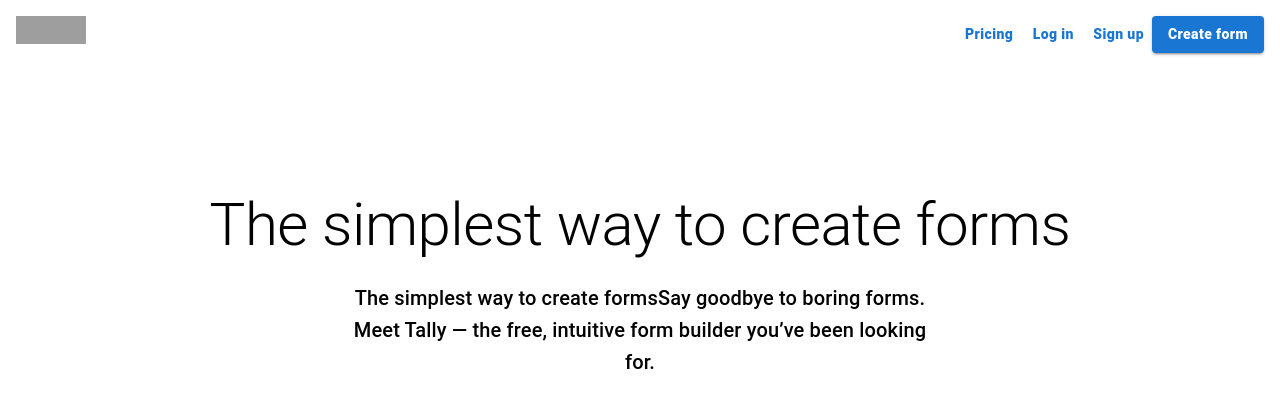
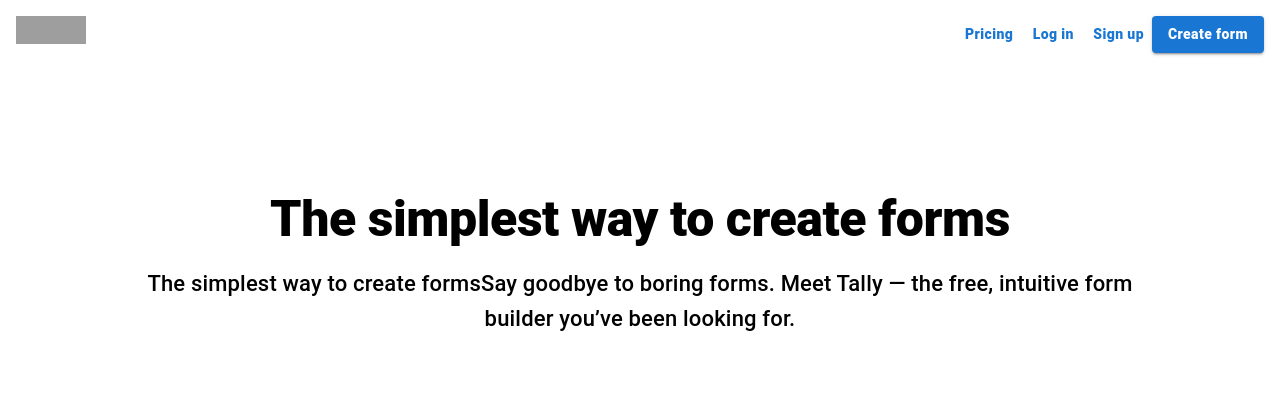
Before and after one commit to zeromcy/WebSite, a React (Create React App) app: page / in a window 1280 px wide. Shown: the top 398 px of the page. Built offline with nearby package versions, Linux system fonts and the light colour scheme; grey boxes are pictures that could not be loaded.

Commit message:
style: 调整head的字体自适应;

```diff
--- a/src/components/head/index.js
+++ b/src/components/head/index.js
@@ -25,7 +25,18 @@
                     </Typography>
 
             }
-            <Typography variant="h2" gutterBottom align="center">
+            <Typography variant="h2" gutterBottom align="center"
+            sx={{
+                fontSize:{
+                    xs:'26px',
+                    sm:'32px',
+                    md:'32px',
+                    lg:'50px',
+                    xl:'64px',
+                },
+                fontWeight:900
+            }}
+            >
                 The simplest way to create forms
             </Typography>
             <Grid container
@@ -34,7 +45,14 @@
                     <Typography variant="h6"
                         align="center"
                         sx={{
-                            maxWidth: '600px'
+
+                            fontSize:{
+                                xs:'16px',
+                                sm:'16px',
+                                md:'16px',
+                                lg:'22px',
+                                xl:'22px',
+                            },
                         }}
                     >
                         The simplest way to create formsSay goodbye to boring forms. Meet Tally — the free, intuitive form builder you’ve been looking for.
```
